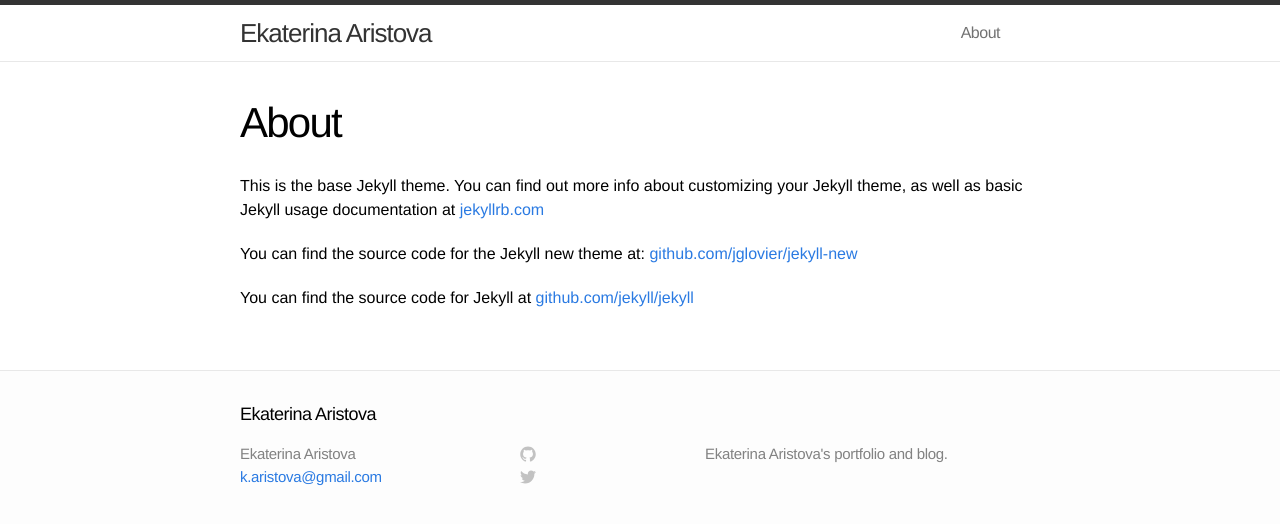
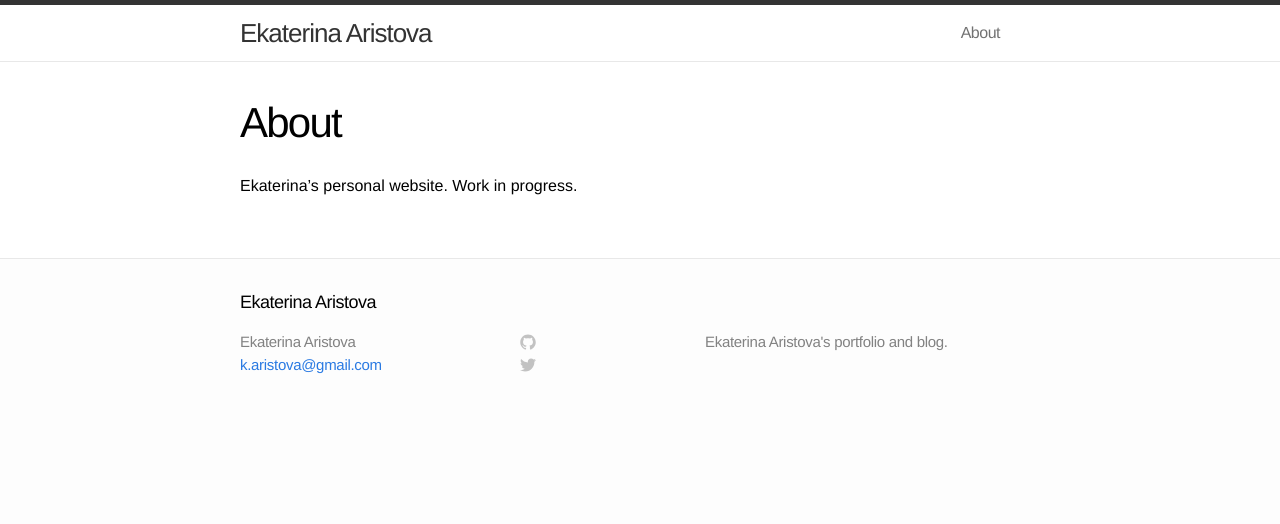
Before and after one commit to katerinkus/katerinkus.github.io, a Jekyll site: the page built from about.md, in a window 1280 px wide. Shown: the top 524 px of the page. Built offline with Jekyll 4.4.1, drawn with Linux system fonts in a browser that asks for light colours.

Commit message:
clean up about page

```diff
--- a/about.md
+++ b/about.md
@@ -4,8 +4,4 @@
 permalink: /about/
 ---
 
-This is the base Jekyll theme. You can find out more info about customizing your Jekyll theme, as well as basic Jekyll usage documentation at [jekyllrb.com](http://jekyllrb.com/)
-
-You can find the source code for the Jekyll new theme at: [github.com/jglovier/jekyll-new](https://github.com/jglovier/jekyll-new)
-
-You can find the source code for Jekyll at [github.com/jekyll/jekyll](https://github.com/jekyll/jekyll)
+Ekaterina's personal website. Work in progress.
```
